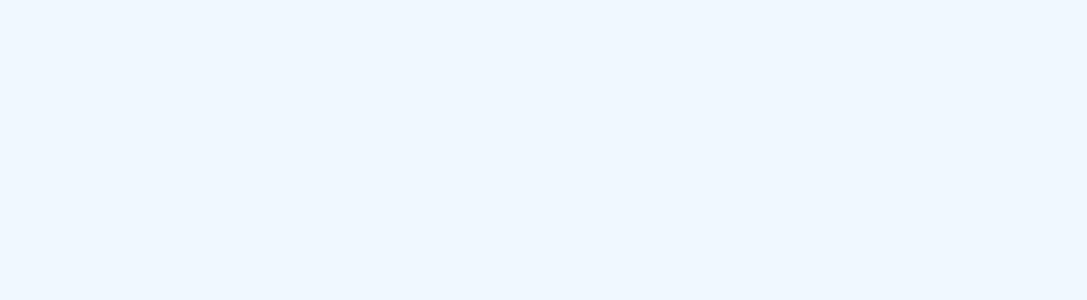
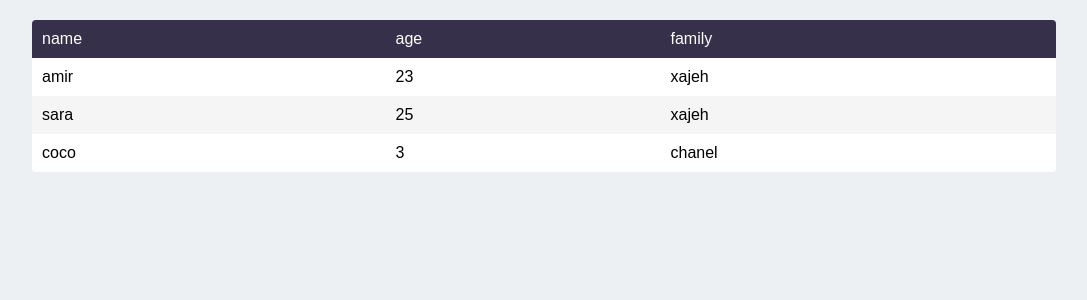
Before and after one commit to amirxajeh/ax-table, a React (Create React App) app: page / in a window 1280 px wide. Shown: the top 300 px of the page, without its empty margins (96-1183 px from the left). Built offline with nearby package versions, Linux system fonts and the light colour scheme.

Commit message:
add basic table styles

```diff
--- a/src/App.scss
+++ b/src/App.scss
@@ -2,4 +2,5 @@
   width: 80%;
   margin: 0 auto;
   height: 100%;
+  margin-top: 20px;
 }
--- a/src/components/ax-table/AXTable.scss
+++ b/src/components/ax-table/AXTable.scss
@@ -0,0 +1,54 @@
+$primary: #36304a;
+$secondary: #f5f5f5;
+
+.ax-table-container {
+  width: 100%;
+
+  .ax-table {
+    width: 100%;
+    border: none;
+    border-spacing: 0;
+
+    td {
+      padding: 10px;
+    }
+
+    border-bottom-right-radius: 10px;
+  }
+
+  .table-head {
+    color: white;
+
+    tr {
+      background-color: $primary;
+    }
+
+    tr:last-child {
+      td:first-child {
+        border-top-left-radius: 4px;
+      }
+
+      td:last-child {
+        border-top-right-radius: 4px;
+      }
+    }
+  }
+
+  .table-body {
+    background-color: white;
+
+    tr:nth-child(even) {
+      background-color: $secondary;
+    }
+
+    tr:last-child {
+      td:first-child {
+        border-bottom-left-radius: 4px;
+      }
+
+      td:last-child {
+        border-bottom-right-radius: 4px;
+      }
+    }
+  }
+}
--- a/src/components/ax-table/AXTable.tsx
+++ b/src/components/ax-table/AXTable.tsx
@@ -1,11 +1,46 @@
 import React, { Component } from "react";
+
+import './AXTable.scss'
 
 class AXTable extends Component {
 
 
   render() {
     return (
-      <></>
+      <div className="ax-table-container">
+        <table className="ax-table">
+
+          <thead className="table-head">
+            <tr >
+              <td>name</td>
+              <td>age</td>
+              <td>family</td>
+            </tr>
+
+          </thead>
+
+          <tbody className="table-body">
+            <tr>
+              <td>amir</td>
+              <td>23</td>
+              <td>xajeh</td>
+            </tr>
+
+            <tr>
+              <td>sara</td>
+              <td>25</td>
+              <td>xajeh</td>
+            </tr>
+
+            <tr>
+              <td>coco</td>
+              <td>3</td>
+              <td>chanel</td>
+            </tr>
+          </tbody>
+
+        </table>
+      </div>
     )
   }
 }
--- a/src/index.scss
+++ b/src/index.scss
@@ -7,7 +7,8 @@ body {
   margin: 0;
   width: 100%;
   height: 100%;
-  background-color: aliceblue;
+  background-color: #edf0f3;
+  font-family: sans-serif;
 }
 
 #root {
```
